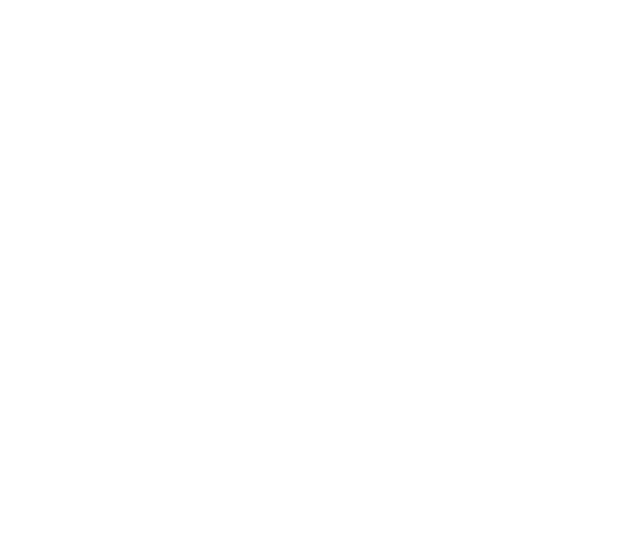
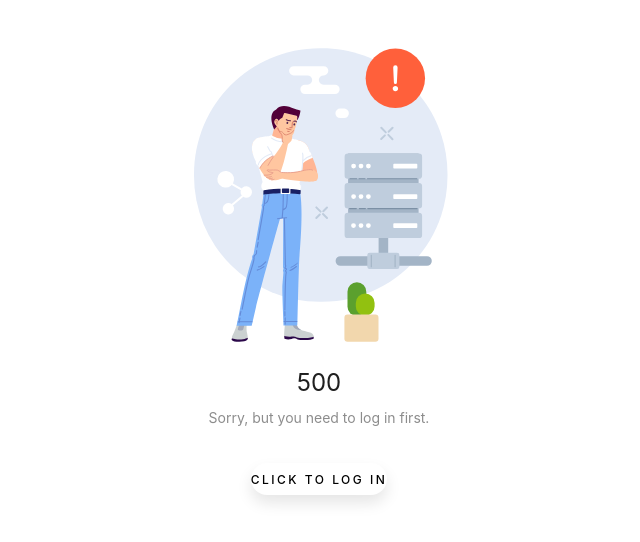
Before and after one commit to centSadili/Isakay, a React (Vite) app in the folder admin/: page /error in a window 1280 px wide. Before the commit this address had no page. Shown: the top 542 px of the page, without its empty margins (321-961 px from the left). Built offline with nearby package versions, Linux system fonts and the light colour scheme.

Commit message:
Added Admin Frontend Route Validation

```diff
--- a/admin/src/App.jsx
+++ b/admin/src/App.jsx
@@ -1,47 +1,55 @@
-import {Router,Route,Routes,Navigate} from 'react-router-dom'
-import LogIn from './Components/Login/LogIn'
-import AddCar from './Components/Car/AddCar/AddCar'
-import Home from './Components/Home/Home'
-import CarList from './Components/Car/CarList/CarList'
-import CarPage from './Components/Car/CarPage/CarPage'
-import UpdateCar from './Components/Car/UpdateCar/UpdateCar'
-import Userlist from './Components/User/Userlist/Userlist'
-import Profile from './Components/User/UsersProfile/Profile'
-import SignUp from './Components/User/Signup/SignUp'
-import Rentlist from './Components/Rent/Rentlist/Rentlist'
-import SearchCar from './Components/Rent/SearchCar/SearchCar'
-import AddRent from './Components/Rent/AddRent/AddRent'
-import RentalDetails from './Components/Rent/RentDetails/RentDetails'
-import AdminProfile from './Components/Admin/AdminProfile/AdminProfile'
-import Adminlist from './Components/Admin/Adminlist/Adminlist'
+import { Route, Routes, Navigate } from 'react-router-dom';
+import LogIn from './Components/Login/LogIn';
+import AddCar from './Components/Car/AddCar/AddCar';
+import Home from './Components/Home/Home';
+import CarList from './Components/Car/CarList/CarList';
+import CarPage from './Components/Car/CarPage/CarPage';
+import UpdateCar from './Components/Car/UpdateCar/UpdateCar';
+import Userlist from './Components/User/Userlist/Userlist';
+import Profile from './Components/User/UsersProfile/Profile';
+import SignUp from './Components/User/Signup/SignUp';
+import Rentlist from './Components/Rent/Rentlist/Rentlist';
+import SearchCar from './Components/Rent/SearchCar/SearchCar';
+import AddRent from './Components/Rent/AddRent/AddRent';
+import RentalDetails from './Components/Rent/RentDetails/RentDetails';
+import AdminProfile from './Components/Admin/AdminProfile/AdminProfile';
+import Adminlist from './Components/Admin/Adminlist/Adminlist';
+import Error500 from './Components/Error Pages/Error500';
+
+function PrivateRoute({ children }) {
+  const user = localStorage.getItem('id');
+  console.log(user)
+  return user && user !== 'null' ? children : <Navigate to="/error" replace />;
+}
 
 function App() {
-
   return (
     <>
-     <Routes>
-     <Route path='/Home' exact element={<Home/>}/>
-     <Route path='/login' exact element={<LogIn/>}/>
-     <Route path='/admin/car/add' exact element={<AddCar/>}/>
-     <Route path='/admin/car/list' exact element={<CarList/>}/>
-     <Route path='/admin/car/detail' exact element={<CarPage/>}/>
-     <Route path='/admin/car/detail/update/' exact element={<UpdateCar/>}/>
+      <Routes>
+        <Route path='/login' element={<LogIn />} />
+        <Route path='/home' element={<PrivateRoute><Home /></PrivateRoute>} />
+        <Route path='/admin/car/add' element={<PrivateRoute><AddCar /></PrivateRoute>} />
+        <Route path='/admin/car/list' element={<PrivateRoute><CarList /></PrivateRoute>} />
+        <Route path='/admin/car/detail' element={<PrivateRoute><CarPage /></PrivateRoute>} />
+        <Route path='/admin/car/detail/update' element={<PrivateRoute><UpdateCar /></PrivateRoute>} />
 
-     <Route path='/admin/user/list' exact element={<Userlist/>}/>
-     <Route path='/admin/user/profile' exact element={<Profile/>}/>
-     <Route path='/admin/user/add' exact element={<SignUp/>}/>
+        <Route path='/admin/user/list' element={<PrivateRoute><Userlist /></PrivateRoute>} />
+        <Route path='/admin/user/profile' element={<PrivateRoute><Profile /></PrivateRoute>} />
+        <Route path='/admin/user/add' element={<PrivateRoute><SignUp /></PrivateRoute>} />
 
-     <Route path='/admin/profile' exact element={<AdminProfile/>}/>
-     <Route path='/admin/list' exact element={<Adminlist/>}/>
-     <Route path='/admin/rent/list' exact element={<Rentlist/>}/>
-     <Route path='/admin/rent/add' exact element={<AddRent/>}/>
-     <Route path='/admin/search/rent' exact element={<SearchCar/>}/>
-     <Route path='/admin/rent/details' exact element={<RentalDetails/>}/>
-     <Route path='/admin/rent/form' exact element={<SearchCar/>}/>
-     <Route path ='/' exact element={<Navigate replace to='/login'/>}/>
-     </Routes>
+        <Route path='/admin/profile' element={<PrivateRoute><AdminProfile /></PrivateRoute>} />
+        <Route path='/admin/list' element={<PrivateRoute><Adminlist /></PrivateRoute>} />
+        <Route path='/admin/rent/list' element={<PrivateRoute><Rentlist /></PrivateRoute>} />
+        <Route path='/admin/rent/add' element={<PrivateRoute><AddRent /></PrivateRoute>} />
+        <Route path='/admin/search/rent' element={<PrivateRoute><SearchCar /></PrivateRoute>} />
+        <Route path='/admin/rent/details' element={<PrivateRoute><RentalDetails /></PrivateRoute>} />
+        <Route path='/admin/rent/form' element={<PrivateRoute><SearchCar /></PrivateRoute>} />
+
+        <Route path='/error' element={<Error500 />} />
+        <Route path='/' element={<Navigate replace to='/login' />} />
+      </Routes>
     </>
-  )
+  );
 }
 
-export default App
+export default App;
--- /dev/null
+++ b/admin/src/Components/Error Pages/Error.css
@@ -0,0 +1,26 @@
+.error {
+    padding: 1.3em 0em;
+    font-size: 12px;
+    text-transform: uppercase;
+    letter-spacing: 2.5px;
+    font-weight: 500;
+    color: #000;
+    background-color: #fff;
+    border: none;
+    border-radius: 45px;
+    box-shadow: 0px 8px 15px rgba(0, 0, 0, 0.1);
+    transition: all 0.3s ease 0s;
+    cursor: pointer;
+    outline: none;
+  }
+
+  .error:hover {
+    background-color: #1b8be7;
+    box-shadow: 0px 15px 20px #1b8be7;
+    color: #fff;
+    transform: translateY(-7px);
+  }
+
+  .error:active {
+    transform: translateY(-1px);
+  }
--- /dev/null
+++ b/admin/src/Components/Error Pages/Error500.jsx
@@ -0,0 +1,16 @@
+import React from 'react';
+import { Button, Result } from 'antd';
+import { Link } from 'react-router-dom';
+import './Error.css'
+
+const Error500 = () => (
+  <Result
+    status="500"
+    title="500"
+    subTitle="Sorry, but you need to log in first."
+    extra={<Link to="/login">
+        <Button className='error' type="primary">Click to Log In</Button>
+      </Link>}
+  />
+);
+export default Error500;
--- a/admin/src/Components/Home/Home.jsx
+++ b/admin/src/Components/Home/Home.jsx
@@ -41,8 +41,8 @@
 
 
 const logOut = () =>{
+  localStorage.setItem('id',null)
   localStorage.clear()
-  localStorage.setItem('id',null)
   setUser(null)
 }
 
@@ -50,17 +50,7 @@
     return <div>Loading user details...</div>;
   }
 
-  if (error || !user) {
-    return (
-    <div>
-      <h1>Please Log in First</h1>
-      <Link to="/login">
-          {/* Log in Button Added */}
-          <button>Log in</button>
-      </Link>
-    </div>
-    );
-  }
+
   return (
     <div>
 
```
Also changed, not shown: admin/src/Components/Error Pages/NotFound.jsx (added), 1 other file (tests, documents, lock files or other folders).
